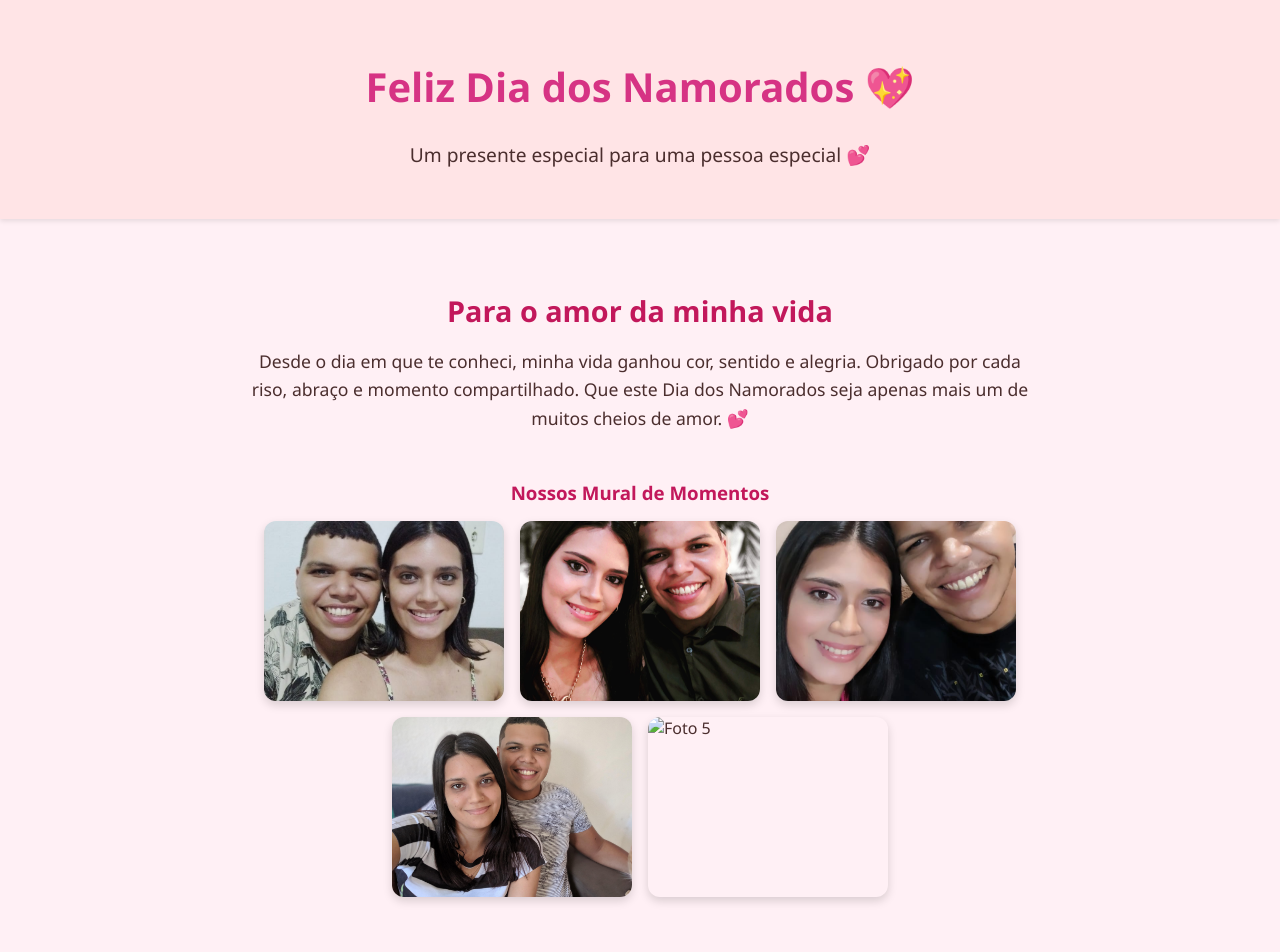
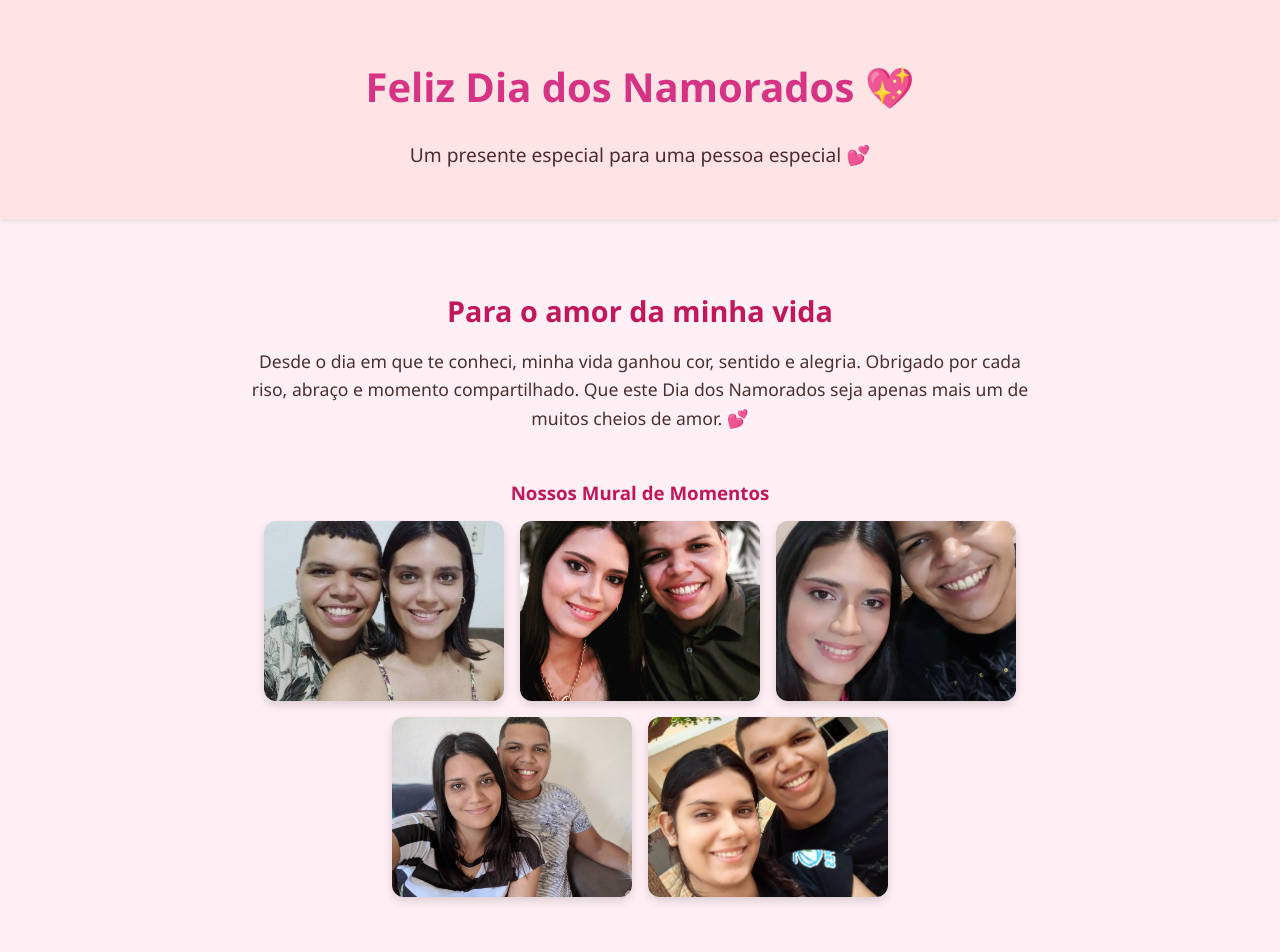
Before and after one commit to RicardoSoarez/Cartao, a plain HTML site: page Index.html in a window 1280 px wide. Shown: the top 952 px of the page. Drawn offline with Linux system fonts and the light colour scheme.

Commit message:
Update Index.html

```diff
--- a/Index.html
+++ b/Index.html
@@ -30,7 +30,7 @@
         <img src="https://github.com/RicardoSoarez/Cartao/blob/main/foto2.jpeg?raw=true" alt="Foto 2" />
         <img src="https://github.com/RicardoSoarez/Cartao/blob/main/foto3.jpeg?raw=true" alt="Foto 3" />
         <img src="https://github.com/RicardoSoarez/Cartao/blob/main/foto4.jpeg?raw=true" alt="Foto 4" />
-        <img src="imagens/foto5.jpeg" alt="Foto 5" />
+        <img src="https://github.com/RicardoSoarez/Cartao/blob/main/foto5.jpeg?raw=true" alt="Foto 5" />
       </div>
     </section>
 
```
